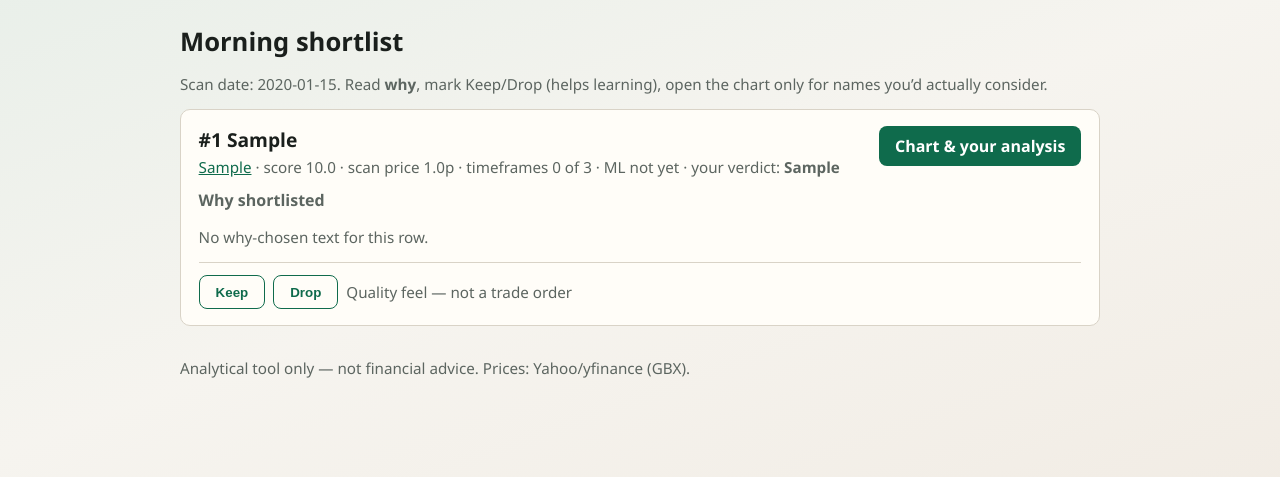
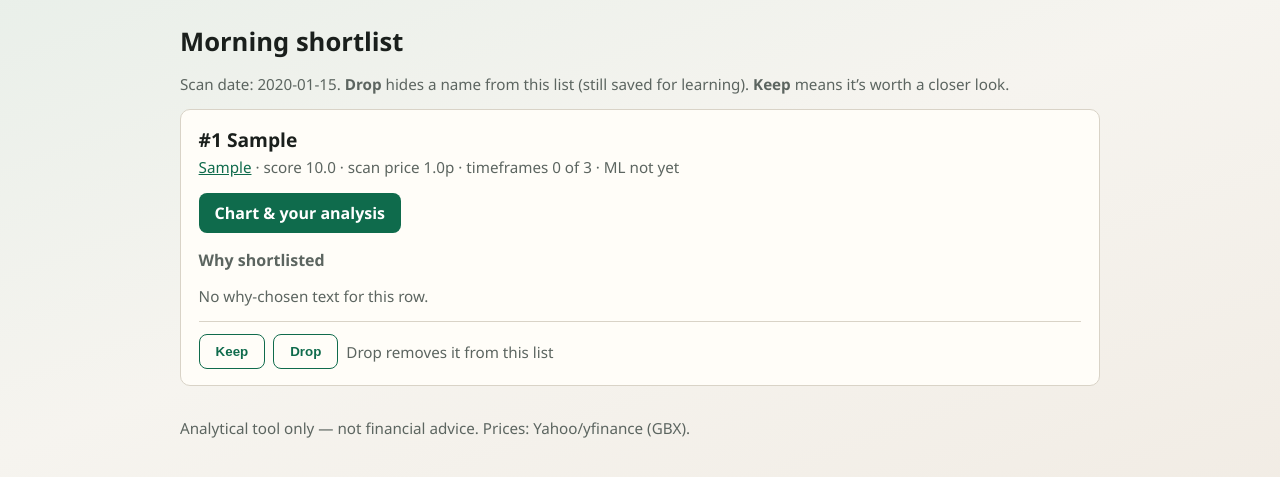
Before and after one commit to djmobeus/stock-analyzer, a FastAPI app: page /shortlist in a window 1280 px wide. Shown: the part 53-530 px from the top of the page. Run offline with FastAPI, Linux system fonts and the light colour scheme; tables that the repository leaves empty hold one stand-in row (values such as "Sample post"); some libraries are stand-ins or nearby versions.

Commit message:
Hide dropped shortlist names; keep undo section and fix layout.
Co-authored-by: Cursor <cursoragent@cursor.com>

```diff
--- a/webapp/main.py
+++ b/webapp/main.py
@@ -183,13 +183,19 @@ async def shortlist(request: Request, _: None = Depends(require_auth)):
             if model_active:
                 ml_prob = predict_probability(features).probability
             ticker = c["ticker"]
+            support = features.get("distance_support_pct")
+            try:
+                if support is not None and float(support) != float(support):
+                    support = None
+            except (TypeError, ValueError):
+                support = None
             rows.append(
                 {
                     "rank": c["rank"],
                     "ticker": ticker,
                     "name": name or ticker,
                     "score": c["composite_score"],
-                    "support": features.get("distance_support_pct"),
+                    "support": support,
                     "confluence": features.get("confluence", 0),
                     "conflict": bool(features.get("conflict_flag")),
                     "ml": ml_prob,
@@ -204,8 +210,10 @@ async def shortlist(request: Request, _: None = Depends(require_auth)):
         request,
         "shortlist.html",
         scan_date=scan_date,
-        rows=rows,
+        active_rows=[r for r in rows if r.get("verdict") != "drop"],
+        dropped_rows=[r for r in rows if r.get("verdict") == "drop"],
         flash=flash,
+        show_dropped=request.query_params.get("show_dropped") == "1",
     )
 
 
@@ -234,9 +242,9 @@ async def shortlist_feedback(
 
         init_database()
         upsert_shortlist_feedback(sd, ticker, verdict)
-    label = "Kept" if verdict == "keep" else "Dropped"
+    label = "Dropped (hidden from list)" if verdict == "drop" else "Kept"
     return RedirectResponse(
-        f"/shortlist?msg={label}+{ticker}",
+        f"/shortlist?msg={label}:+{ticker}",
         status_code=303,
     )
 
--- a/webapp/static/app.css
+++ b/webapp/static/app.css
@@ -60,10 +60,20 @@ label { display: block; margin: 0.75rem 0 0.25rem; font-weight: 600; font-size:
 #chart { height: 360px; width: 100%; }
 #chart-vol { height: 100px; width: 100%; margin-top: 0.35rem; }
 .stock-card-head {
-  display: flex; flex-wrap: wrap; gap: 0.75rem 1rem;
-  align-items: flex-start; justify-content: space-between;
+  display: block;
   margin-bottom: 0.5rem;
 }
+.stock-card-title { min-width: 0; }
+.keep-badge {
+  display: inline-block; margin-left: 0.4rem; padding: 0.15rem 0.45rem;
+  font-size: 0.75rem; font-weight: 600; vertical-align: middle;
+  color: #14532d; background: #dcfce7; border-radius: 6px;
+}
+.dropped-row {
+  display: flex; flex-wrap: wrap; gap: 0.5rem; align-items: center;
+  padding: 0.5rem 0; border-top: 1px solid var(--line);
+}
+details.card > summary { cursor: pointer; font-size: 1rem; }
 .why-heading { font-size: 1rem; margin: 0.75rem 0 0.35rem; color: var(--muted); }
 .held-badge {
   display: inline-block; margin-left: 0.4rem; padding: 0.15rem 0.45rem;
--- a/webapp/templates/shortlist.html
+++ b/webapp/templates/shortlist.html
@@ -3,20 +3,21 @@
 {% block content %}
 <h1>Morning shortlist</h1>
 {% if scan_date %}
-<p class="muted">Scan date: {{ scan_date }}. Read <strong>why</strong>, mark Keep/Drop (helps learning), open the chart only for names you’d actually consider.</p>
+<p class="muted">Scan date: {{ scan_date }}. <strong>Drop</strong> hides a name from this list (still saved for learning). <strong>Keep</strong> means it’s worth a closer look.</p>
 {% else %}
 <p class="error">No scan results yet. Run the GitHub Actions pipeline.</p>
 {% endif %}
 
 {% if flash %}<p class="flash">{{ flash }}</p>{% endif %}
 
-{% if rows %}
-{% for r in rows %}
+{% if active_rows %}
+{% for r in active_rows %}
 <div class="card stock-card">
   <div class="stock-card-head">
-    <div>
+    <div class="stock-card-title">
       <h2 style="margin:0">#{{ r.rank }} {{ r.name }}
         {% if r.already_held %}<span class="held-badge">Already held</span>{% endif %}
+        {% if r.verdict == "keep" %}<span class="keep-badge">Kept</span>{% endif %}
       </h2>
       <p class="muted" style="margin:0.25rem 0 0">
         <a href="{{ r.links.primary }}" target="_blank" rel="noopener">{{ r.ticker }}</a>
@@ -26,11 +27,10 @@
         {% if r.conflict %}<span class="warn"> · timeframe conflict</span>{% endif %}
         {% if r.support is not none %} · {{ "%.1f"|format(r.support) }}% from support{% endif %}
         · ML {% if r.ml is not none %}{{ r.ml }}%{% else %}not yet{% endif %}
-        {% if r.verdict %} · your verdict: <strong>{{ r.verdict }}</strong>{% endif %}
       </p>
     </div>
-    <a class="btn" href="/stock/{{ r.ticker }}">Chart &amp; your analysis</a>
   </div>
+  <p><a class="btn" href="/stock/{{ r.ticker }}">Chart &amp; your analysis</a></p>
 
   <h3 class="why-heading">Why shortlisted</h3>
   {% if r.why_bullets %}
@@ -45,12 +45,36 @@
   <form class="feedback-row" method="post" action="/shortlist/feedback">
     <input type="hidden" name="ticker" value="{{ r.ticker }}">
     <input type="hidden" name="scan_date" value="{{ scan_date }}">
+    {% if r.verdict != "keep" %}
     <button class="btn secondary" type="submit" name="verdict" value="keep">Keep</button>
+    {% endif %}
     <button class="btn secondary" type="submit" name="verdict" value="drop">Drop</button>
-    <span class="muted">Quality feel — not a trade order</span>
+    <span class="muted">Drop removes it from this list</span>
   </form>
   {% endif %}
 </div>
 {% endfor %}
+{% elif scan_date %}
+<p class="muted">No names left on your active list — all dropped, or no scan rows.</p>
+{% endif %}
+
+{% if dropped_rows %}
+<details class="card" {% if show_dropped %}open{% endif %}>
+  <summary><strong>{{ dropped_rows|length }} dropped</strong> — tap to show / undo</summary>
+  {% for r in dropped_rows %}
+  <div class="dropped-row">
+    <p style="margin:0.5rem 0">
+      <strong>#{{ r.rank }} {{ r.name }}</strong>
+      <span class="muted">({{ r.ticker }})</span>
+    </p>
+    <form method="post" action="/shortlist/feedback" style="display:inline">
+      <input type="hidden" name="ticker" value="{{ r.ticker }}">
+      <input type="hidden" name="scan_date" value="{{ scan_date }}">
+      <button class="btn secondary" type="submit" name="verdict" value="keep">Undo — Keep</button>
+    </form>
+    <a class="btn secondary" href="/stock/{{ r.ticker }}">Chart</a>
+  </div>
+  {% endfor %}
+</details>
 {% endif %}
 {% endblock %}
```
Also changed, not shown: src/intelligence/why_chosen.py (+8 -1 lines).
